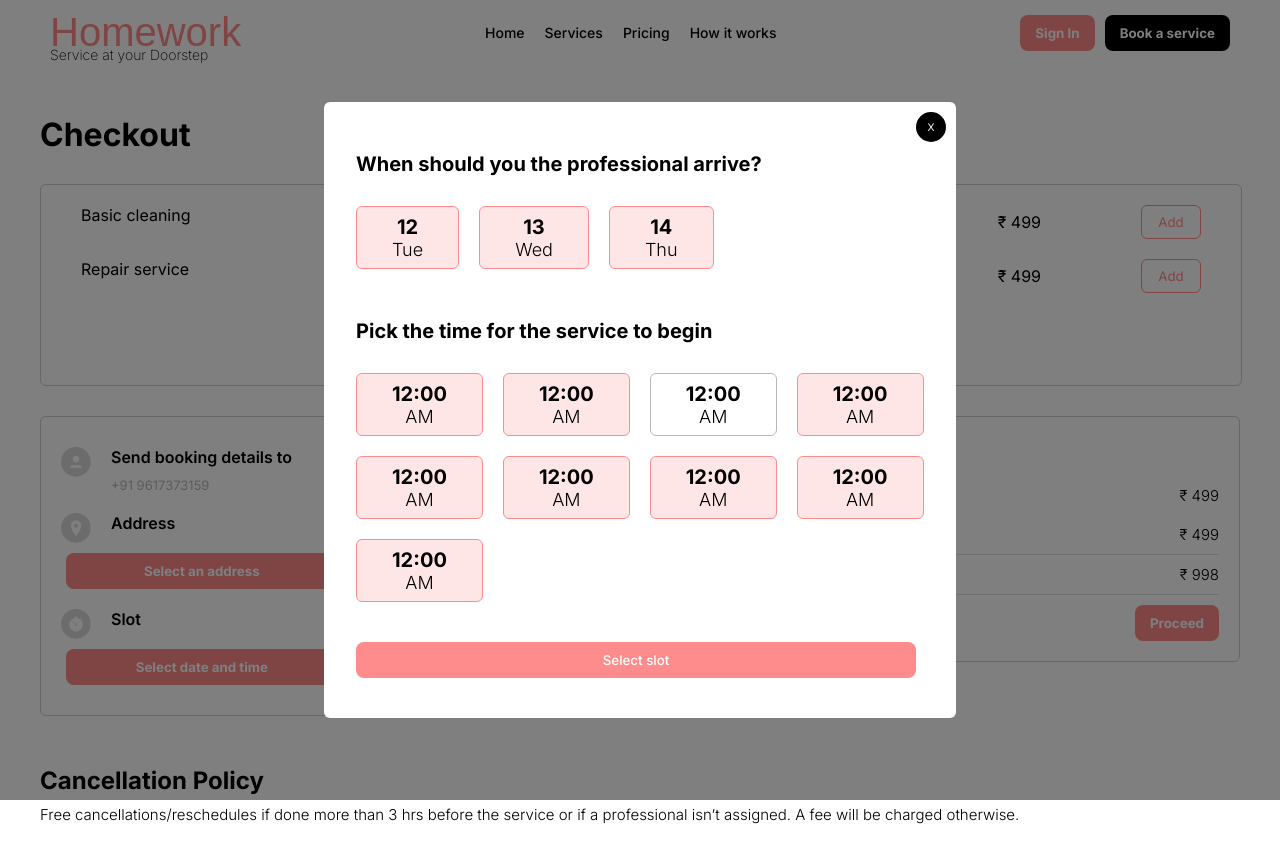
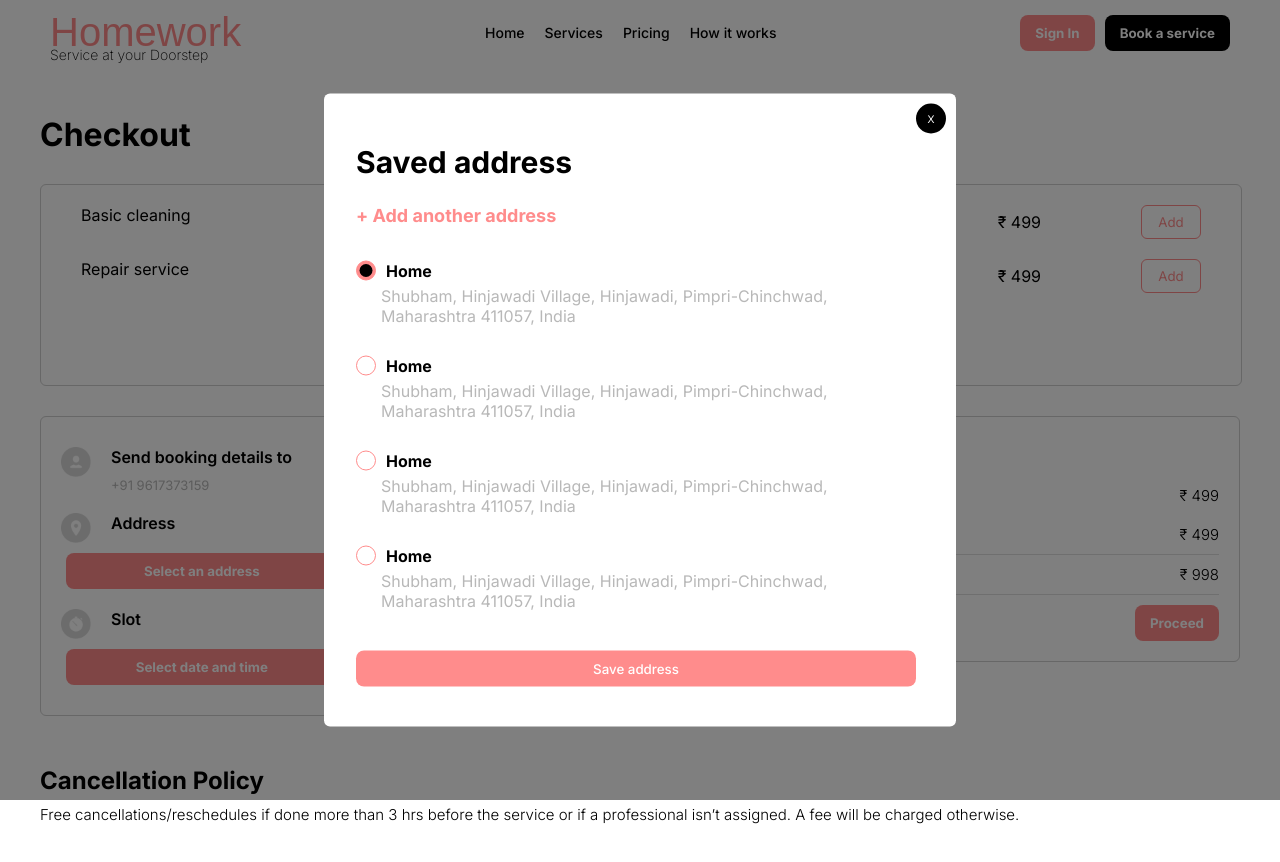
Before and after one commit to codepushed/hw_client, a Next.js app: page /cart in a window 1280 px wide. Shown: the top 862 px of the page. Built offline with nearby package versions, Linux system fonts and the light colour scheme; a web font is replaced by a local one.

Commit message:
model - address

```diff
--- a/Containers/Checkout/index.jsx
+++ b/Containers/Checkout/index.jsx
@@ -1,12 +1,13 @@
 import { Divider } from "@mui/material";
 import React from "react";
-import Slot from "../../components/Modal/Slot";
+
+import Address from "../../components/Modal/Address";
 
 const Checkout = () => {
   return (
     <div className="checkoutContainer">
       <h1>Checkout</h1>
-<Slot />
+<Address />
       <div className="checkoutServiceDetailsBox">
         <div className="checkoutServiceDetails">
           <p>Basic cleaning</p>
--- /dev/null
+++ b/components/Modal/Address.jsx
@@ -0,0 +1,87 @@
+import React from "react";
+import Box from "@mui/material/Box";
+import Typography from "@mui/material/Typography";
+import Modal from "@mui/material/Modal";
+
+const Address = () => {
+  const [open, setOpen] = React.useState(false);
+  const handleOpen = () => setOpen(true);
+  const handleClose = () => setOpen(false);
+
+  const style = {
+    position: "absolute",
+    top: "50%",
+    left: "50%",
+    transform: "translate(-50%, -50%)",
+    width: 600,
+    bgcolor: "background.paper",
+    outline: "none",
+    borderRadius: "6px",
+    paddingLeft: 4,
+    marginTop: "10px",
+  };
+
+  return (
+    <div>
+      <Modal
+        open={true}
+        onClose={handleClose}
+        aria-labelledby="modal-modal-title"
+        aria-describedby="modal-modal-description"
+      >
+        <Box sx={style}>
+          <div className="drawerCloseBtnWrapper drawerCloseBtnSpacing">
+            <div className="drawerCloseBtn">x</div>
+          </div>
+
+          <h1 className="slotTimingsHead addressHeading">
+          Saved address
+          </h1>
+          <h2 className="addressSubHeading">+ Add another address</h2>
+
+
+          <div className="addressContainer">
+            <span className="addressTitle">
+            <input type="radio" checked={true} />
+            <p>Home</p>
+            </span>
+            <p>Shubham, Hinjawadi Village, Hinjawadi, Pimpri-Chinchwad, Maharashtra 411057, India</p>
+          </div>
+
+          <div className="addressContainer">
+            <span className="addressTitle">
+            <input type="radio" checked={false} />
+            <p>Home</p>
+            </span>
+            <p>Shubham, Hinjawadi Village, Hinjawadi, Pimpri-Chinchwad, Maharashtra 411057, India</p>
+          </div>
+
+          <div className="addressContainer">
+            <span className="addressTitle">
+            <input type="radio" checked={false} />
+            <p>Home</p>
+            </span>
+            <p>Shubham, Hinjawadi Village, Hinjawadi, Pimpri-Chinchwad, Maharashtra 411057, India</p>
+          </div>
+
+          <div className="addressContainer">
+            <span className="addressTitle">
+            <input type="radio" checked={false} />
+            <p>Home</p>
+            </span>
+            <p>Shubham, Hinjawadi Village, Hinjawadi, Pimpri-Chinchwad, Maharashtra 411057, India</p>
+          </div>
+
+
+          <div className="selectSlotBtnContainer">
+            <button className="basicRoundedButton selectSlotBtn">
+              Save address
+            </button>
+          </div>
+        </Box>
+      </Modal>
+    </div>
+  );
+};
+
+export default Address;
--- a/styles/scss/elements/_modal.scss
+++ b/styles/scss/elements/_modal.scss
@@ -164,3 +164,62 @@
   margin: 40px 0;
   padding-right: 40px;
 }
+
+.addressHeading {
+  font-size: 30px !important;
+}
+
+.addressSubHeading {
+  color: #ff8c8c;
+  font-size: 18px;
+  padding: 25px 0;
+  margin-bottom: 10px;
+  cursor: pointer;
+}
+
+.addressContainer {
+  padding-right: 40px;
+  margin-bottom: 30px;
+}
+
+.addressTitle {
+  display: flex;
+  align-items: center;
+  gap: 10px;
+  font-weight: 700;
+}
+
+.addressContainer > p{
+  color: #B8B8B8;
+  font-weight: 400;
+  margin-top: 5px;
+  margin-left: 25px;
+}
+
+input[type="radio"] {
+  appearance: none;
+  width: 20px;
+  height: 20px;
+  border: 1px solid #FF8C8C;
+  border-radius: 50%;
+  outline: none;
+  cursor: pointer;
+  position: relative;
+}
+
+input[type="radio"]:checked {
+  background-color: #FF8C8C;
+}
+
+input[type="radio"]:checked::before {
+  content: '';
+  display: block;
+  width: 13px;
+  height: 13px;
+  background-color: #000000;
+  border-radius: 50%;
+  position: absolute;
+  top: 50%;
+  left: 50%;
+  transform: translate(-50%, -50%);
+}
```
